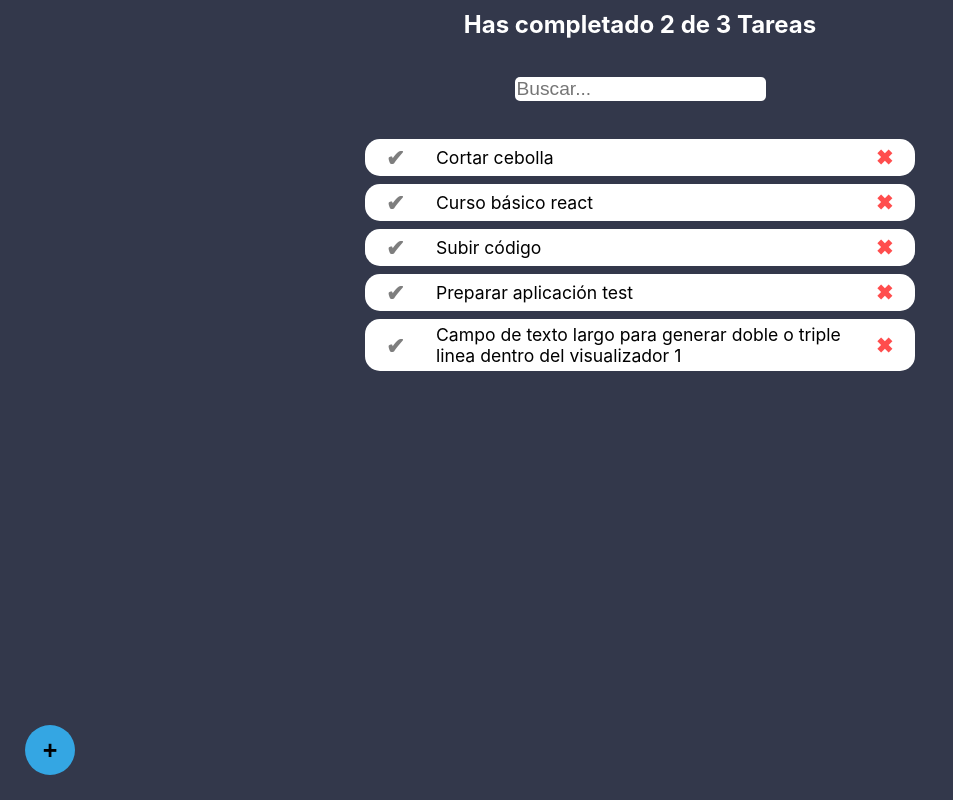
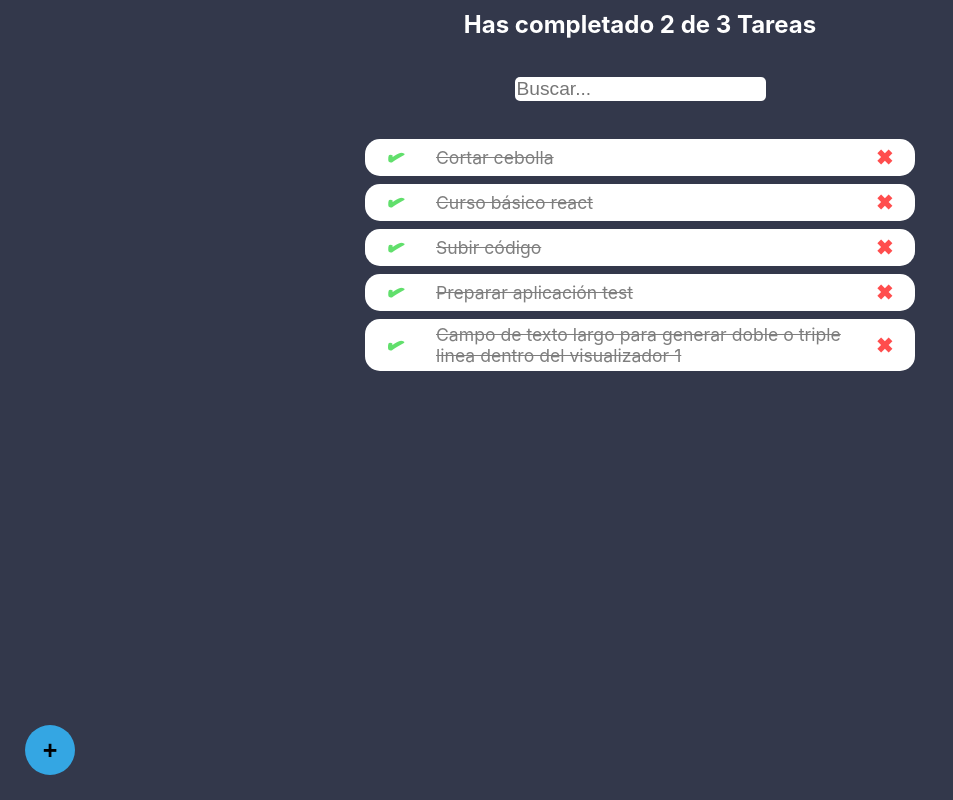
Before and after one commit to Poi9912/todobasicapp, a React (Create React App) app: page / in a window 1280 px wide. Shown: the whole page, without its empty margins (0-953 px from the left). Built offline with nearby package versions, Linux system fonts and the light colour scheme.

Commit message:
bug no se puede tener estado doble

```diff
--- a/src/TodoItem.js
+++ b/src/TodoItem.js
@@ -1,11 +1,14 @@
 import React from "react";
 import './TodoItem.css';
+
+const iconCheck = "Icon-check--active";
+const itemCompleted = "item-content--complete";
 
 function TodoItem(props){
     return(
         <li className="item">
-            <span className={`Icon-check ${props.completed} && 'Icon-check--active'`}> &#10004; </span>
-            <p className={`item-content ${props.completed} && 'item-content--complete'`}>{props.text}</p>
+            <span className={`Icon-check ${props.completed} && ${iconCheck}`}> &#10004; </span>
+            <p className={`item-content ${props.completed} && ${itemCompleted}`}>{props.text}</p>
             <span className="Icon Icon-delete">&#10006;</span>
         </li>
     );
```
